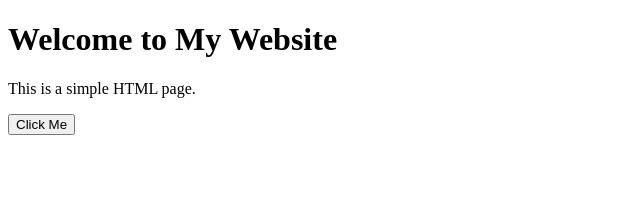
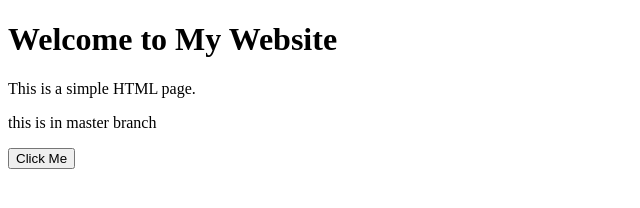
Before and after one commit to sanjeevini2107/practice1, a plain HTML site: page index.html in a window 1280 px wide. Shown: the whole page, without its empty margins (0-640 px from the left). Drawn offline with Linux system fonts and the light colour scheme.

Commit message:
save the file

```diff
--- a/index.html
+++ b/index.html
@@ -7,6 +7,7 @@
 <body>
   <h1>Welcome to My Website</h1>
   <p>This is a simple HTML page.</p>
+  <p>this is in master branch</p>
   <button onclick="alert('Hello!')">Click Me</button>
 </body>
 </html>
```
